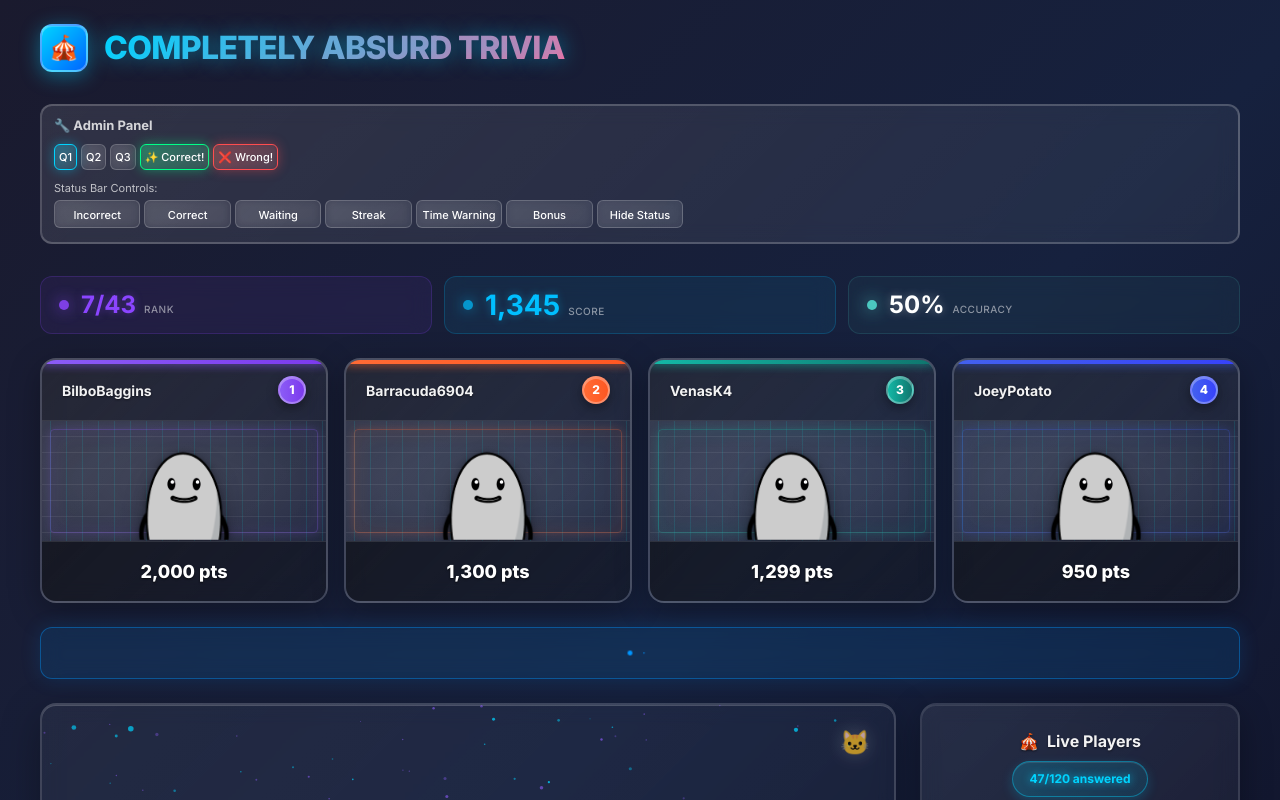
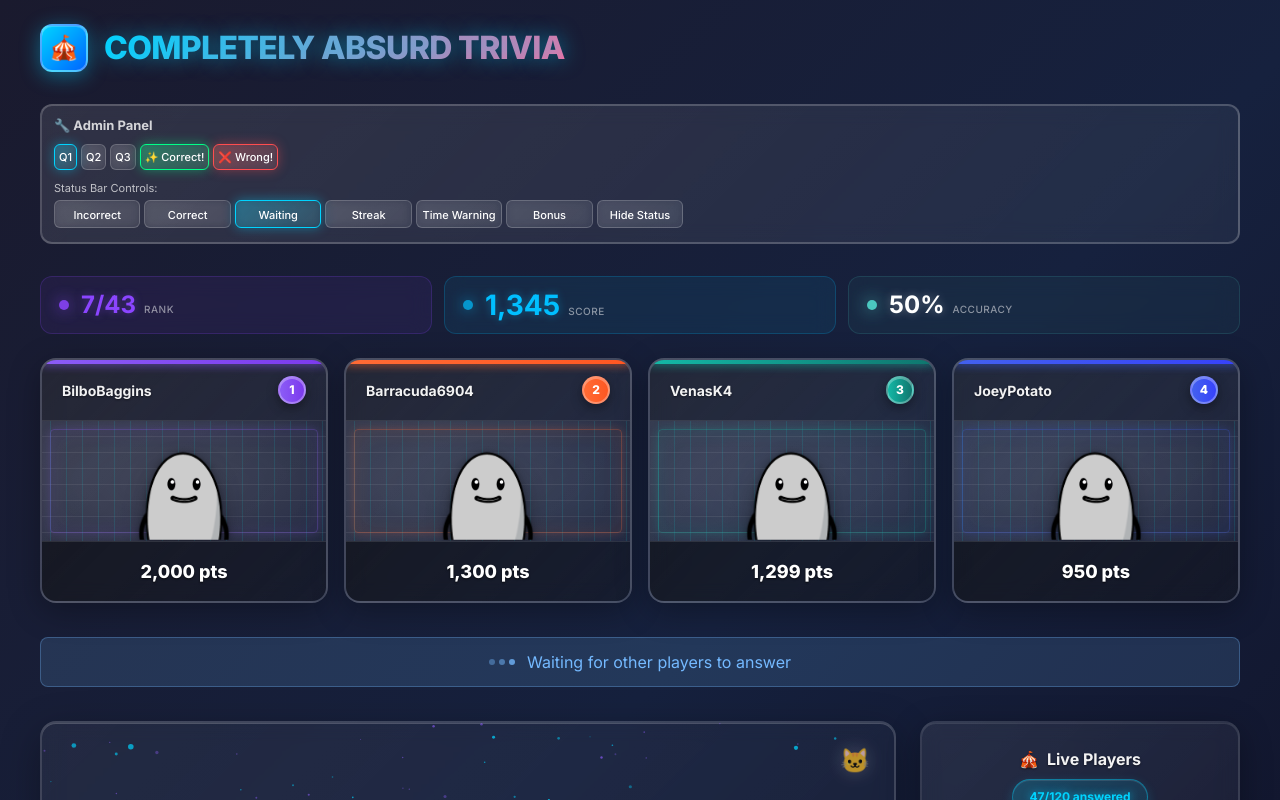
Before and after one commit to doctafaustus/completely-absurd-trivia-3, a React (Vite) app in the folder client/: page / in a window 1280 px wide. Shown: the top 800 px of the page. Built offline with nearby package versions, Linux system fonts and the light colour scheme.

Commit message:
Add status bar transitions

```diff
--- a/client/src/components/StatusBar.jsx
+++ b/client/src/components/StatusBar.jsx
@@ -1,7 +1,85 @@
-import React from 'react';
-import './StatusBar.scss'; // You'll need to create this file with the styles
+import React, { useState, useEffect, useRef } from 'react';
+import './StatusBar.scss';
 
 const StatusBar = ({ type, message }) => {
+  // Always start with visible waiting state regardless of props
+  const [animationState, setAnimationState] = useState('visible');
+  const [displayType, setDisplayType] = useState('waiting');
+  const [displayMessage, setDisplayMessage] = useState(
+    'Waiting for other players to answer'
+  );
+
+  // Use a ref to track previous type for comparison
+  const prevTypeRef = useRef(null);
+  const prevMessageRef = useRef(null);
+  // Add a ref to track the animation timer
+  const animationTimerRef = useRef(null);
+
+  // Handle animation states when type or message changes
+  useEffect(() => {
+    // Determine the actual type and message to use (with defaults)
+    const currentType = type || 'waiting';
+    const currentMessage = message || 'Waiting for other players to answer';
+
+    // Compare with previous values
+    const typeChanged =
+      prevTypeRef.current !== null && currentType !== prevTypeRef.current;
+    const messageChanged =
+      prevMessageRef.current !== null &&
+      currentMessage !== prevMessageRef.current;
+
+    // Cancel any existing animation timer when status changes
+    if (animationTimerRef.current) {
+      clearTimeout(animationTimerRef.current);
+      animationTimerRef.current = null;
+    }
+
+    // Update content first
+    setDisplayType(currentType);
+    setDisplayMessage(currentMessage);
+
+    // If type or message actually changed (not just initial render)
+    if (typeChanged || messageChanged) {
+      console.log(
+        'Status changed! Animating from',
+        prevTypeRef.current,
+        'to',
+        currentType
+      );
+
+      // Reset animation state before starting new animation
+      // This forces a re-render and ensures animation restarts
+      setAnimationState('visible');
+
+      // Use requestAnimationFrame to ensure the state change has been applied
+      // before starting the new animation
+      requestAnimationFrame(() => {
+        requestAnimationFrame(() => {
+          // Now set the pulse animation state
+          setAnimationState('pulse');
+
+          // Reset to visible after animation completes
+          animationTimerRef.current = setTimeout(() => {
+            setAnimationState('visible');
+            animationTimerRef.current = null;
+          }, 800);
+        });
+      });
+    }
+
+    // Update refs for next comparison
+    prevTypeRef.current = currentType;
+    prevMessageRef.current = currentMessage;
+
+    // Cleanup function
+    return () => {
+      if (animationTimerRef.current) {
+        clearTimeout(animationTimerRef.current);
+        animationTimerRef.current = null;
+      }
+    };
+  }, [type, message]);
+
   // Map of status types to their respective classes and icons
   const statusConfig = {
     incorrect: {
@@ -36,12 +114,14 @@ const StatusBar = ({ type, message }) => {
     },
   };
 
-  const { className, icon } = statusConfig[type] || statusConfig.waiting;
+  // Get the configuration for the current display type, defaulting to waiting
+  const { className, icon } = statusConfig[displayType] || statusConfig.waiting;
 
+  // Always render a status bar
   return (
-    <div className={`status-bar ${className}`}>
+    <div className={`status-bar ${className} ${animationState}`}>
       {icon}
-      {message}
+      {displayMessage}
     </div>
   );
 };
--- a/client/src/components/StatusBar.scss
+++ b/client/src/components/StatusBar.scss
@@ -1,230 +1,218 @@
-/* StatusBar.scss */
-
-/* Common status bar styles */
 .status-bar {
-  width: 100%;
-  padding: 14px;
-  border-radius: 12px;
-  font-size: 16px;
-  font-weight: 500;
-  backdrop-filter: blur(10px);
   display: flex;
   align-items: center;
   justify-content: center;
-  gap: 10px;
-  box-shadow: 0 8px 32px rgba(0, 0, 0, 0.2);
-  height: 52px;
+  gap: 12px;
+  padding: 12px 20px;
+  border-radius: 8px;
+  margin: 10px 0;
+  height: 50px;
+
+  // Add the transition for smooth color changes only
+  // Removed transform transitions to avoid movement
+  transition: background 0.4s ease, border-color 0.4s ease, color 0.4s ease,
+    box-shadow 0.4s ease, opacity 0.3s ease;
+
+  opacity: 1;
+
+  // Animation states - removed transform changes
+  &.entering {
+    opacity: 0;
+  }
+
+  &.exiting {
+    opacity: 0;
+  }
+
+  // Pulse animation without scaling (just glow)
+  &.pulse {
+    animation: status-pulse-glow-only 0.8s ease-in-out;
+    // Make animation immediately cancellable when status changes
+    animation-play-state: running;
+  }
+
+  // Status type styling
+  &.incorrect {
+    background: rgba(255, 90, 95, 0.15);
+    border: 1px solid rgba(255, 90, 95, 0.3);
+    color: #ff5a5f;
+  }
+
+  &.correct {
+    background: rgba(0, 184, 148, 0.15);
+    border: 1px solid rgba(0, 184, 148, 0.3);
+    color: #00b894;
+  }
+
+  &.waiting {
+    background: rgba(116, 185, 255, 0.15);
+    border: 1px solid rgba(116, 185, 255, 0.3);
+    color: #74b9ff;
+  }
+
+  &.streak {
+    background: rgba(253, 203, 110, 0.15);
+    border: 1px solid rgba(253, 203, 110, 0.3);
+    color: #fdcb6e;
+  }
+
+  &.time-warning {
+    background: rgba(255, 234, 167, 0.15);
+    border: 1px solid rgba(255, 234, 167, 0.3);
+    color: #ffea9f;
+  }
+
+  &.bonus {
+    background: rgba(162, 155, 254, 0.15);
+    border: 1px solid rgba(162, 155, 254, 0.3);
+    color: #a29bfe;
+  }
 }
 
-/* 1. Incorrect status */
-.status-bar.incorrect {
-  background: rgba(255, 0, 0, 0.12);
-  border: 1px solid rgba(255, 100, 100, 0.4);
-  color: #ff4d4f;
-  box-shadow: 0 0 20px rgba(255, 0, 0, 0.15);
+// Pulse animation with glow only (no scaling)
+@keyframes status-pulse-glow-only {
+  0% {
+    filter: brightness(1);
+    box-shadow: 0 0 0 0 rgba(255, 255, 255, 0.1);
+  }
+  50% {
+    filter: brightness(1.1);
+    box-shadow: 0 0 12px rgba(255, 255, 255, 0.2), 0 0 8px currentColor;
+  }
+  100% {
+    filter: brightness(1);
+    box-shadow: 0 0 0 0 rgba(255, 255, 255, 0.1);
+  }
 }
 
-.pulse-dot {
-  width: 7px;
-  height: 7px;
-  background: #fa5252;
-  border-radius: 50%;
-  animation: pulse 1s infinite;
+// Dots loading animation
+.dots-loading {
+  display: flex;
+  gap: 4px;
+
+  span {
+    width: 6px;
+    height: 6px;
+    border-radius: 50%;
+    background-color: currentColor;
+    opacity: 0.7;
+    animation: dots-pulse 1.4s infinite ease-in-out;
+
+    &:nth-child(1) {
+      animation-delay: 0s;
+    }
+
+    &:nth-child(2) {
+      animation-delay: 0.2s;
+    }
+
+    &:nth-child(3) {
+      animation-delay: 0.4s;
+    }
+  }
 }
 
-@keyframes pulse {
-  0% {
-    transform: scale(1);
-    opacity: 1;
+@keyframes dots-pulse {
+  0%,
+  100% {
+    opacity: 0.4;
   }
   50% {
-    transform: scale(1.5);
-    opacity: 0.5;
-  }
-  100% {
-    transform: scale(1);
     opacity: 1;
   }
 }
 
-/* 2. Correct status */
-.status-bar.correct {
-  background: rgba(0, 230, 100, 0.12);
-  border: 1px solid rgba(0, 230, 100, 0.4);
-  color: #00e064;
-  box-shadow: 0 0 20px rgba(0, 230, 100, 0.15);
+// Pulse dots
+.pulse-dot {
+  width: 10px;
+  height: 10px;
+  border-radius: 50%;
+  background: #ff5a5f;
+  animation: steady-pulse-red 1.5s infinite;
 }
 
 .pulse-dot-green {
-  width: 7px;
-  height: 7px;
-  background: #00e064;
+  width: 10px;
+  height: 10px;
   border-radius: 50%;
-  animation: pulse 1s infinite;
+  background: #00b894;
+  animation: steady-pulse-green 1.5s infinite;
 }
 
-/* 3. Waiting status */
-.status-bar.waiting {
-  background: rgba(0, 150, 255, 0.12);
-  border: 1px solid rgba(0, 150, 255, 0.4);
-  color: #0096ff;
-  box-shadow: 0 0 20px rgba(0, 150, 255, 0.15);
+.pulse-dot-yellow {
+  width: 10px;
+  height: 10px;
+  border-radius: 50%;
+  background: #fdcb6e;
+  animation: steady-pulse-yellow 1.5s infinite;
 }
 
-.dots-loading {
-  display: inline-flex;
-  align-items: center;
-  height: 20px;
-  margin-left: 8px;
-}
-
-.dots-loading span {
-  width: 8px;
-  height: 8px;
-  margin: 0 3px;
-  background-color: #0096ff;
-  border-radius: 50%;
-  display: inline-block;
-  animation: dots 1.4s infinite ease-in-out both;
-}
-
-.dots-loading span:nth-child(1) {
-  animation-delay: -0.32s;
-}
-
-.dots-loading span:nth-child(2) {
-  animation-delay: -0.16s;
-}
-
-@keyframes dots {
+@keyframes steady-pulse-red {
   0%,
-  80%,
   100% {
-    transform: scale(0);
+    opacity: 0.6;
+    box-shadow: 0 0 8px rgba(255, 90, 95, 0.6);
   }
-  40% {
-    transform: scale(1);
+  50% {
+    opacity: 1;
+    box-shadow: 0 0 12px rgba(255, 90, 95, 1);
   }
 }
 
-/* 4. Streak status */
-.status-bar.streak {
-  background: linear-gradient(
-    135deg,
-    rgba(255, 106, 0, 0.12),
-    rgba(255, 173, 0, 0.12)
-  );
-  border: 1px solid rgba(255, 140, 0, 0.4);
-  color: #ff8c00;
-  box-shadow: 0 0 20px rgba(255, 140, 0, 0.15);
-}
-
-.fire {
-  font-size: 20px;
-  animation: burn 1s infinite alternate;
-}
-
-@keyframes burn {
-  from {
-    transform: scale(1);
-    text-shadow: 0 0 8px rgba(255, 140, 0, 0.8);
+@keyframes steady-pulse-green {
+  0%,
+  100% {
+    opacity: 0.6;
+    box-shadow: 0 0 8px rgba(0, 184, 148, 0.6);
   }
-  to {
-    transform: scale(1.2);
-    text-shadow: 0 0 16px rgba(255, 140, 0, 1);
+  50% {
+    opacity: 1;
+    box-shadow: 0 0 12px rgba(0, 184, 148, 1);
   }
 }
 
-/* 5. Time warning status */
-.status-bar.time-warning {
-  background: linear-gradient(
-    135deg,
-    rgba(255, 217, 0, 0.12),
-    rgba(255, 173, 0, 0.12)
-  );
-  border: 1px solid rgba(255, 217, 0, 0.4);
-  color: #ffd900;
-  box-shadow: 0 0 20px rgba(255, 217, 0, 0.15);
-}
-
-.pulse-dot-yellow {
-  width: 7px;
-  height: 7px;
-  background: #ffd900;
-  border-radius: 50%;
-  animation: pulse 1s infinite;
-}
-
-/* 6. Bonus points */
-.status-bar.bonus {
-  background: linear-gradient(
-    135deg,
-    rgba(138, 43, 226, 0.12),
-    rgba(180, 90, 255, 0.12)
-  );
-  border: 1px solid rgba(138, 43, 226, 0.4);
-  color: #b45aff;
-  box-shadow: 0 0 20px rgba(138, 43, 226, 0.15);
-}
-
-.plus {
-  font-size: 20px;
-  font-weight: bold;
-  animation: pop 0.6s infinite;
-}
-
-@keyframes pop {
+@keyframes steady-pulse-yellow {
   0%,
   100% {
-    transform: scale(1);
+    opacity: 0.6;
+    box-shadow: 0 0 8px rgba(253, 203, 110, 0.6);
   }
   50% {
-    transform: scale(1.4);
+    opacity: 1;
+    box-shadow: 0 0 12px rgba(253, 203, 110, 1);
   }
 }
 
-/* Admin Panel Status Controls */
-.admin-status-controls {
-  display: flex;
-  flex-wrap: wrap;
-  gap: 8px;
-  margin-top: 12px;
-  border-top: 1px solid rgba(255, 255, 255, 0.1);
-  padding-top: 12px;
+// Fire animation for streak
+.fire {
+  font-size: 18px;
+  animation: fire-flicker 1s infinite alternate;
 }
 
-.admin-subtitle {
-  width: 100%;
-  font-size: 12px;
-  color: rgba(255, 255, 255, 0.7);
-  margin-bottom: 8px;
+@keyframes fire-flicker {
+  0% {
+    text-shadow: 0 0 8px rgba(253, 203, 110, 0.7);
+  }
+  50% {
+    text-shadow: 0 0 12px rgba(253, 203, 110, 1);
+  }
+  100% {
+    text-shadow: 0 0 8px rgba(253, 203, 110, 0.7);
+  }
 }
 
-/* Color-coded admin buttons */
-.admin-btn[onclick*='incorrect'] {
-  border-left: 3px solid #ff4d4f;
+// Plus icon animation for bonus
+.plus {
+  font-size: 18px;
+  font-weight: bold;
+  animation: plus-pulse 0.6s infinite alternate;
 }
 
-.admin-btn[onclick*='correct'] {
-  border-left: 3px solid #00e064;
+@keyframes plus-pulse {
+  0% {
+    text-shadow: 0 0 5px rgba(162, 155, 254, 0.5);
+  }
+  100% {
+    text-shadow: 0 0 10px rgba(162, 155, 254, 0.8);
+  }
 }
-
-.admin-btn[onclick*='waiting'] {
-  border-left: 3px solid #0096ff;
-}
-
-.admin-btn[onclick*='streak'] {
-  border-left: 3px solid #ff8c00;
-}
-
-.admin-btn[onclick*='timeWarning'] {
-  border-left: 3px solid #ffd900;
-}
-
-.admin-btn[onclick*='bonus'] {
-  border-left: 3px solid #b45aff;
-}
-
-.admin-btn[onclick*='clearStatus'] {
-  border-left: 3px solid #9ca3af;
-}
--- a/client/src/components/TriviaGame.jsx
+++ b/client/src/components/TriviaGame.jsx
@@ -6,8 +6,18 @@ import { triggerConfetti } from '../utils/confettiEffect';
 import StatusBar from './StatusBar';
 
 const TriviaGame = () => {
-  const [statusType, setStatusType] = useState(null); // Default to no status shown
-  const [statusMessage, setStatusMessage] = useState('');
+  const statusMessages = {
+    incorrect: "Incorrect – the correct answer was 'Mercury'",
+    correct: 'Correct! You earned 150 points',
+    waiting: 'Waiting for other players to answer',
+    streak: '3 correct answers in a row! +50% bonus points',
+    timeWarning: '5 seconds left to answer!',
+    bonus: 'First to answer correctly! 200 bonus points added',
+  };
+
+  // Initialize with waiting status
+  const [statusType, setStatusType] = useState('waiting');
+  const [statusMessage, setStatusMessage] = useState(statusMessages.waiting);
   const [selectedAnswer, setSelectedAnswer] = useState(null);
   const [hasAnswered, setHasAnswered] = useState(false);
   const [currentQuestionIndex, setCurrentQuestionIndex] = useState(0);
@@ -23,15 +33,6 @@ const TriviaGame = () => {
     accuracy: 50,
   });
 
-  const statusMessages = {
-    incorrect: "Incorrect – the correct answer was 'Mercury'",
-    correct: 'Correct! You earned 150 points',
-    waiting: 'Waiting for other players to answer',
-    streak: '3 correct answers in a row! +50% bonus points',
-    timeWarning: '5 seconds left to answer!',
-    bonus: 'First to answer correctly! 200 bonus points added',
-  };
-
   // Function to set status (called from admin panel or game logic)
   const setStatus = (type) => {
     setStatusType(type);
@@ -40,7 +41,7 @@ const TriviaGame = () => {
 
   // Clear status
   const clearStatus = () => {
-    setStatusType(null);
+    setStatus('waiting');
   };
 
   const triggerCorrectAnimation = () => {
@@ -88,6 +89,8 @@ const TriviaGame = () => {
     const newTimeout = setTimeout(() => {
       setIsP1Incorrect(false);
       setIncorrectTimeout(null);
+      // Transition to waiting after the animation
+      setStatus('waiting');
     }, 3000);
 
     setIncorrectTimeout(newTimeout);
@@ -203,6 +206,15 @@ const TriviaGame = () => {
       }
     };
   }, [celebrationTimeout, incorrectTimeout]);
+
+  useEffect(() => {
+    // This ensures the status bar is visible on first render
+    // You can remove this if you've fixed the initialization in StatusBar.jsx
+    if (!statusType) {
+      setStatusType('waiting');
+      setStatusMessage(statusMessages.waiting);
+    }
+  }, []);
 
   // Admin Panel
   const selectQuestion = (questionIndex) => {
```
